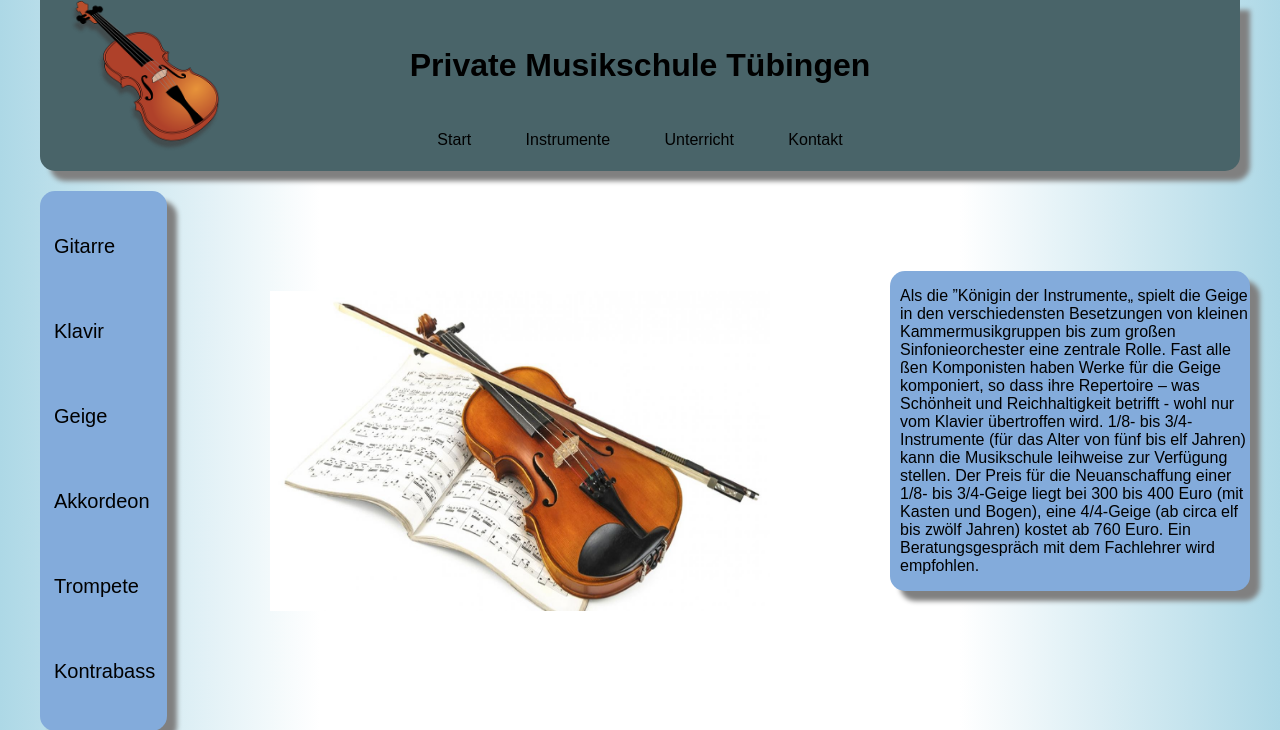
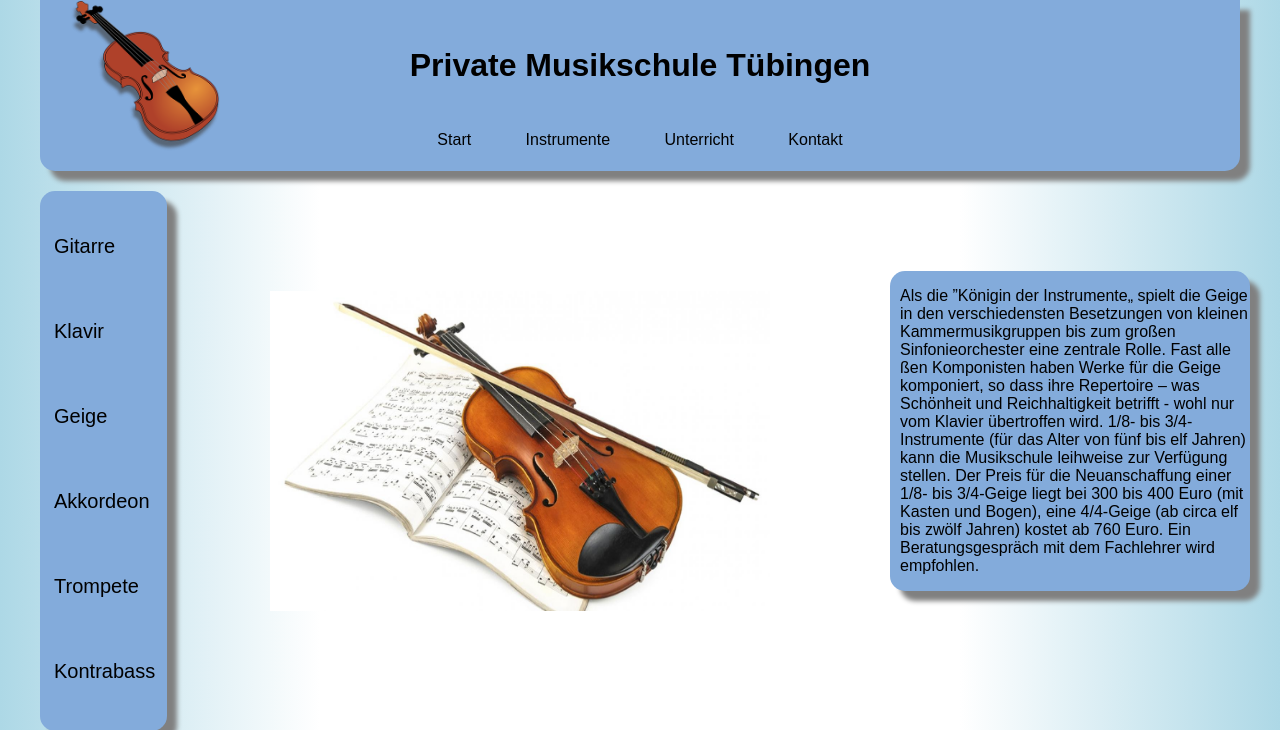
Before and after one commit to Frozz3/Musikschule-Website, a PHP site: the page made by Instrument Geige.html in a window 1280 px wide. Shown: the top 730 px of the page. Run offline with PHP 8.4, Linux system fonts and the light colour scheme.

Commit message:
Update instrumente.css

```diff
--- a/instrumente.css
+++ b/instrumente.css
@@ -5,7 +5,7 @@ body
      max-width: 1200px;
      margin: 0 auto;
      font-family: Arial;
-      background-image: linear-gradient(to right, #ADD8E6 , white, white, white, #ADD8E6);
+    background-image: linear-gradient(to right, #ADD8E6 , white, white, white, #ADD8E6);
 
 }
 
@@ -25,7 +25,7 @@ a:visited
 
 header
 {
-    background-color: #496469;
+    background-color: #83abdb;
     height: 150px;
     border: black solid;
     border: hidden;
```
